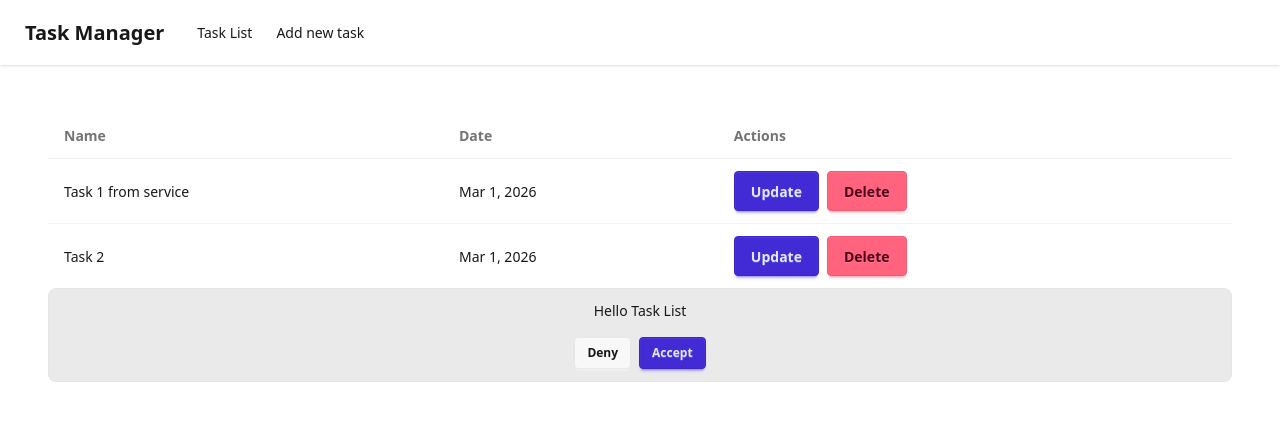
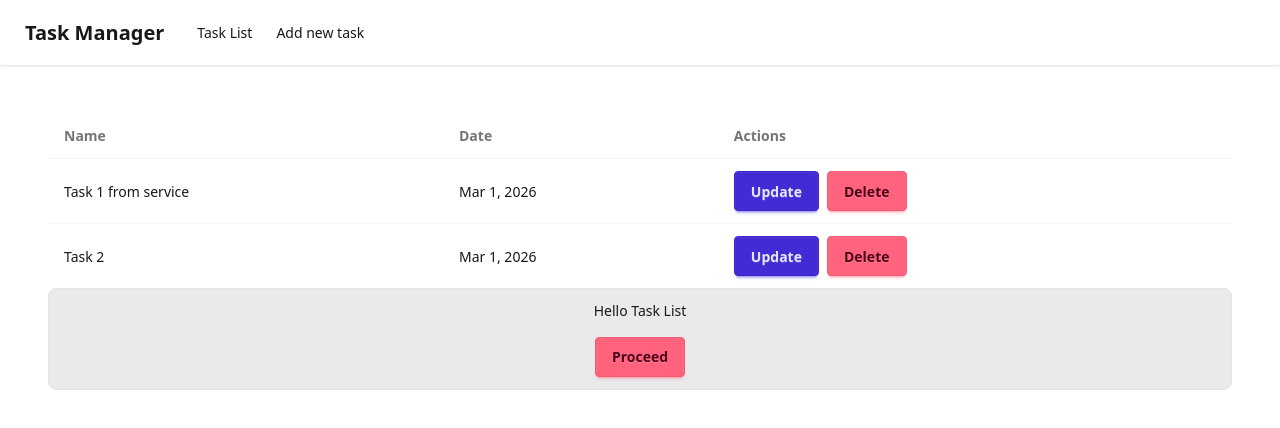
Before and after one commit to ngDevsAndFriends/aaa-angular-demo, an Angular app: page / in a window 1280 px wide. Shown: the top 428 px of the page. Built offline with nearby package versions, Linux system fonts and the light colour scheme.

Commit message:
replaced the alert-banner buttons by one proceed button

```diff
--- a/src/app/shared/components/alert-banner/alert-banner.html
+++ b/src/app/shared/components/alert-banner/alert-banner.html
@@ -5,8 +5,9 @@
   [class.alert-error]="type() ? type() === 'error' : false"
 >
   <span>{{ message() }}</span>
-  <div class="flex gap-2">
-    <button class="btn btn-sm">Deny</button>
-    <button class="btn btn-sm btn-primary">Accept</button>
-  </div>
+  <button
+    class="btn"
+    [class.btn-info]="type() === 'info'"
+    [class.btn-error]="type() === 'error'"
+    (click)="onsubmit.emit()">Proceed</button>
 </div>
--- a/src/app/shared/components/alert-banner/alert-banner.ts
+++ b/src/app/shared/components/alert-banner/alert-banner.ts
@@ -1,4 +1,4 @@
-import { Component, input } from '@angular/core';
+import {Component, input, output} from '@angular/core';
 
 @Component({
   selector: 'app-alert-banner',
@@ -9,4 +9,6 @@ import { Component, input } from '@angular/core';
 export class AlertBanner {
   message = input.required<string>();
   type = input.required<"info" | "error">();
+
+  onsubmit = output<void>();
 }
```
